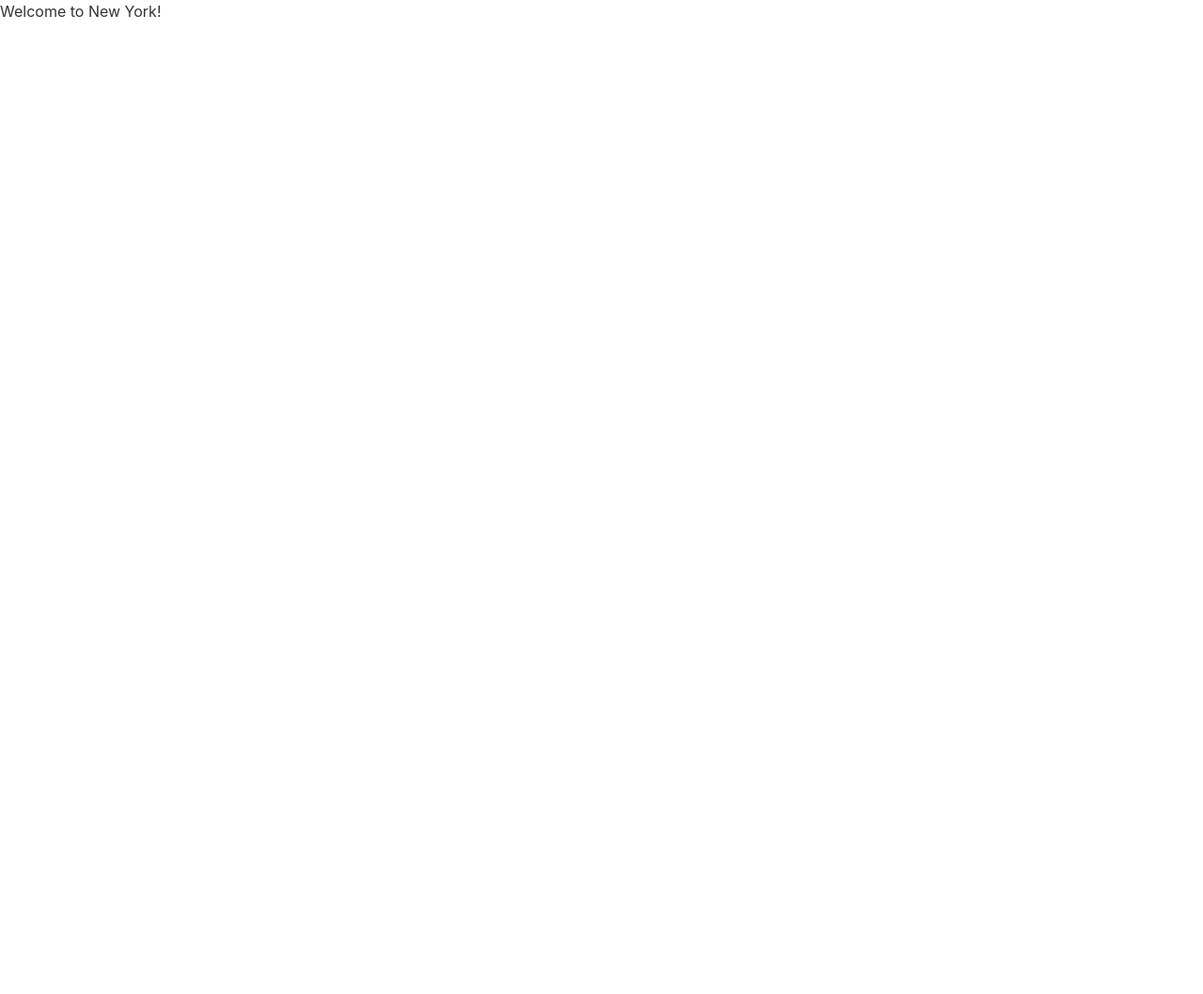
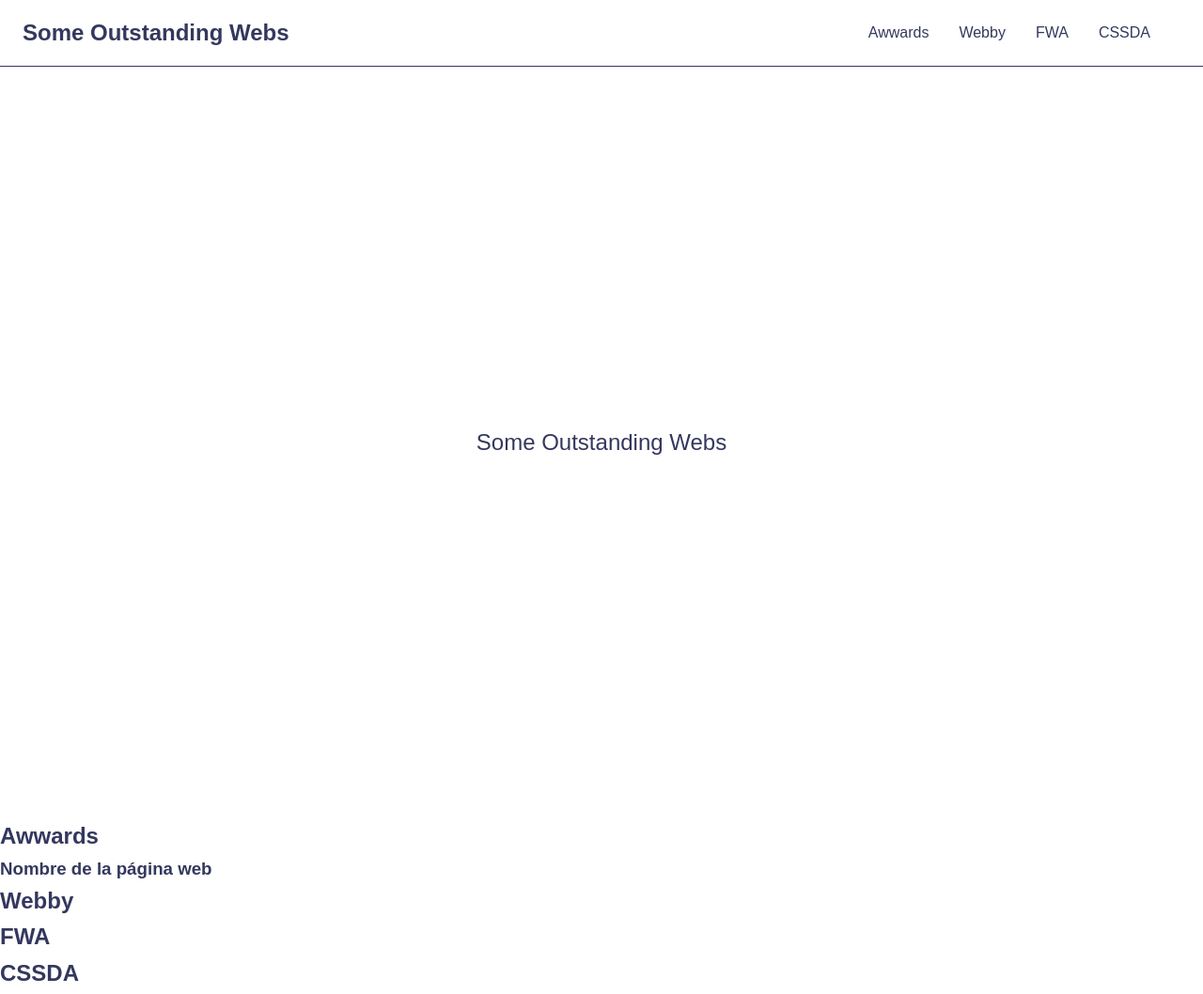
Before and after one commit to elenavdlc/web-page-design, a website: page sow/index.html in a window 1280 px wide. Shown: the top 1058 px of the page at 94% size. Before the commit the page ends 800 px from the top, so only its background shows below. Drawn offline with Linux system fonts and the light colour scheme.

Commit message:
octubre 12, trabajo análisis

```diff
--- a/assets/css/index.css
+++ b/assets/css/index.css
@@ -1,2 +1,90 @@
-@import url(https://meyerweb.com/eric/tools/css/reset/reset.css);
-@import url(style.css);
+/* @import url(https://meyerweb.com/eric/tools/css/reset/reset.css); */
+/* @import url(style.css); */
+
+/* Reset and base styles */
+* {
+	box-sizing: border-box;
+	margin: 0;
+	padding: 0;
+}
+
+html {
+    font-family: Arial, Helvetica, sans-serif;
+    line-height: 1.6;
+    scroll-behavior: smooth;
+}
+
+body {
+	color: #34385e;
+	background-color: #fff;
+	margin: 0;
+	padding: 0;
+}
+
+
+/* HEADER Y MENU */
+header {
+	position: sticky;
+    top: 0;
+    z-index: 1000;
+    padding: 1rem 1.5rem;
+    border-bottom: 0.5px solid #34385e;
+    display: flex;
+    justify-content: space-between;
+    align-items: center;
+}
+
+h1 {
+    font-style: bold;
+    font-size: 1.5em;
+}
+
+#menu > ul {
+    list-style: none;
+    display: flex;
+}
+
+#menu > ul > li {
+    margin-right: 2rem;
+}
+
+#menu > ul > li > a {
+    text-decoration: none;
+    color: #34385e;
+    font-style: normal;
+    font-size: 1em;
+}
+
+#menu > ul > li > a:hover {
+    color: gray;
+}
+
+
+/* MAIN */
+main {
+	min-height: 200vh;
+	/* padding: 2rem 0rem; */
+}
+
+#title {
+    display: flex;
+    justify-content: center;
+    align-items: center;
+    height: 100vh;
+}
+
+#title > h1 {
+    text-align: center;
+    font-weight: normal;
+}
+
+/* FOOTER */
+footer {
+	background: #f0f3f6;
+    display: flex;
+	justify-content: center;
+    padding: 2rem 1rem;
+	border-top: 0.5px solid #34385e;
+	font-size: 0.9rem;
+	color: #6c757d;
+}
--- a/sow/index.html
+++ b/sow/index.html
@@ -1,13 +1,58 @@
 <!DOCTYPE html>
-<html lang="en">
+<html lang="es">
     <head>
         <meta charset="UTF-8">
         <meta name="viewport" content="width=device-width, initial-scale=1.0">
-    <link rel="stylesheet" href="../assets/css/style.css">
+        <link rel="stylesheet" href="../assets/css/index.css">
         <link rel="stylesheet" href="../assets/css/sow.css">
-    <title>Document</title>
+        <title>Some Outstanding Webs - Análisis de Sitios Premiados</title>
     </head>
     <body>
-    <p>Welcome to New York!</p>
+        <header>
+            <h1>Some Outstanding Webs</h1>
+            <nav id="menu">
+                <!-- Menú de Navegación -->
+                <ul>
+                    <li>
+                        <a href="#site-awwards">Awwards</a>
+                    </li>
+                    <li>
+                        <a href="#site-webby">Webby</a>
+                    </li>
+                    <li>
+                        <a href="#site-fwa">FWA</a>
+                    </li>
+                    <li>
+                        <a href="#site-cssda">CSSDA</a>
+                    </li>
+                </ul>
+            </nav>
+        </header>
+        <main>
+            <section id="title">
+                <h1>Some Outstanding Webs</h1>
+            </section>
+            <!-- Secciones individuales para cada sitio -->
+            <section id="site-awwards">
+                <h2>Awwards</h2>
+                <h3>Nombre de la página web</h3>
+                <!-- Contenido de análisis -->
+            </section>
+            <section id="site-webby">
+                <h2>Webby</h2>
+                <!-- Contenido de análisis -->
+            </section>
+            <section id="site-fwa">
+                <h2>FWA</h2>
+                <!-- Contenido de análisis -->
+            </section>
+            <section id="site-cssda">
+                <h2>CSSDA</h2>
+                <!-- Contenido de análisis -->
+            </section>
+        </main>
+        <footer>
+            <p>© 2025 Web Atelier UDIT - Informe de anális.</p>
+        </footer>
     </body>
 </html>
```
Lines whose indentation alone changed are shown as unchanged.
